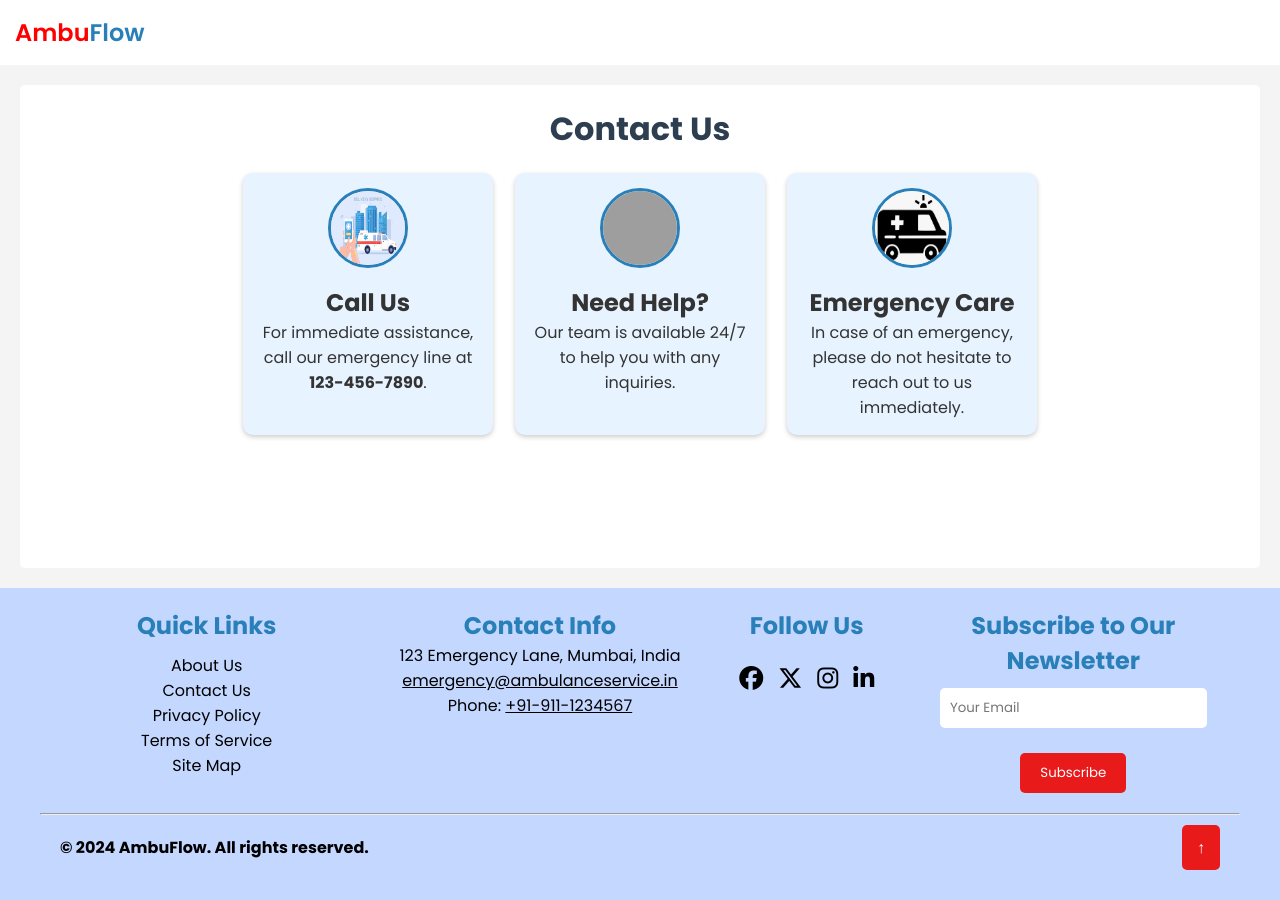
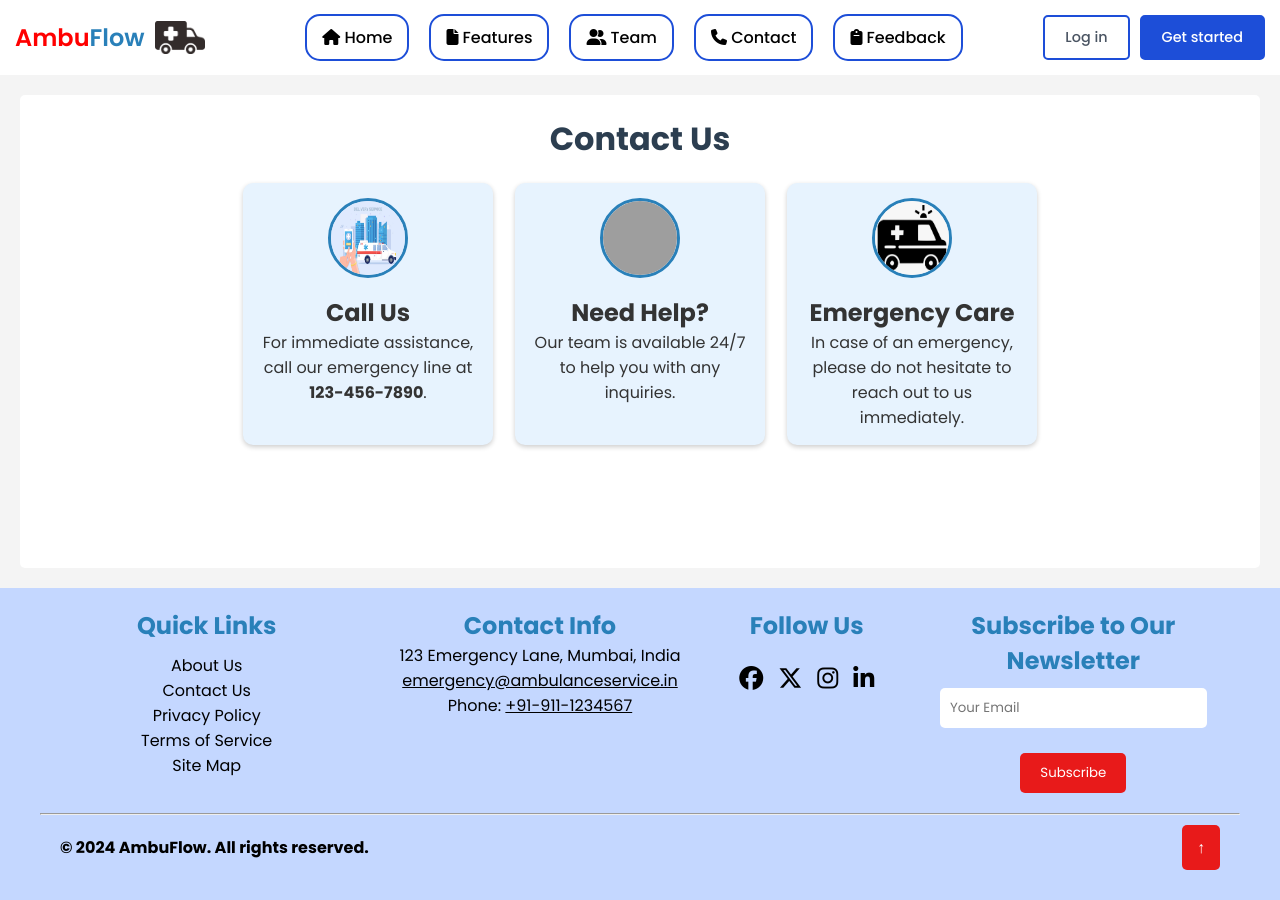
Before and after one commit to mansiruhil13/Bobble-AI, a Jekyll site: the page contact.html, which Jekyll copies as it is, in a window 1280 px wide. Built offline with Jekyll 4.4.1, drawn with Linux system fonts in a browser that asks for light colours; some web fonts are replaced; grey boxes are pictures that could not be loaded.

Commit message:
contact page nav bar added

```diff
--- a/contact.html
+++ b/contact.html
@@ -236,8 +236,10 @@
         }
     </style>
 </head>
+<body>
+
     <header>
-    <!-- preloader -->
+        <!-- pre loader -->
         <div id="preloader">
             <div class="wrapper">
                 <div class="box-wrap">
@@ -250,7 +252,9 @@
                 </div>
             </div>
         </div>
+
         <div class="container">
+
             <div class="logo">
                 <div class="brand-name">
                     <span class="letter red" style="--letter-index: 1;">A</span>
@@ -261,6 +265,23 @@
                     <span class="letter" style="--letter-index: 6;">l</span>
                     <span class="letter" style="--letter-index: 7;">o</span>
                     <span class="letter" style="--letter-index: 8;">w</span>
+                </div>
+                <img src="images/logo2-w.webp" alt="Ambulance Monitoring System Logo"
+                    style="width: 50px; height: auto" />
+            </div>
+
+            <nav class="menu">
+            <ul>
+                <li><a href="index.html" id="home-link" onclick="changeContent('home')"><i class="fa-solid fa-house"></i> Home</a></li>
+                <li><a href="features.html" id="features-link" onclick="changeContent('features')"><i class="fa-solid fa-file"></i> Features</a></li>
+                <li><a href="team.html" id="team-link" onclick="changeContent('team')"><i class="fa-solid fa-user-group"></i> Team</a></li>
+                <li><a href="contact.html" id="contact-link" onclick="changeContent('contact')"><i class="fa-solid fa-phone"></i> Contact</a></li>
+                <li><a href="Feedback.html" id="feedback-link" onclick="changeContent('feedback')"><i class="fa-solid fa-clipboard"></i> Feedback</a></li>
+            </ul>
+            </nav>
+            <div class="buttons">
+                <a href="login.html" class="login">Log in</a>
+                <a href="up.html" class="get-started">Get started</a>
             </div>
         </div>
     </header>
```
Lines whose indentation alone changed are shown as unchanged.
